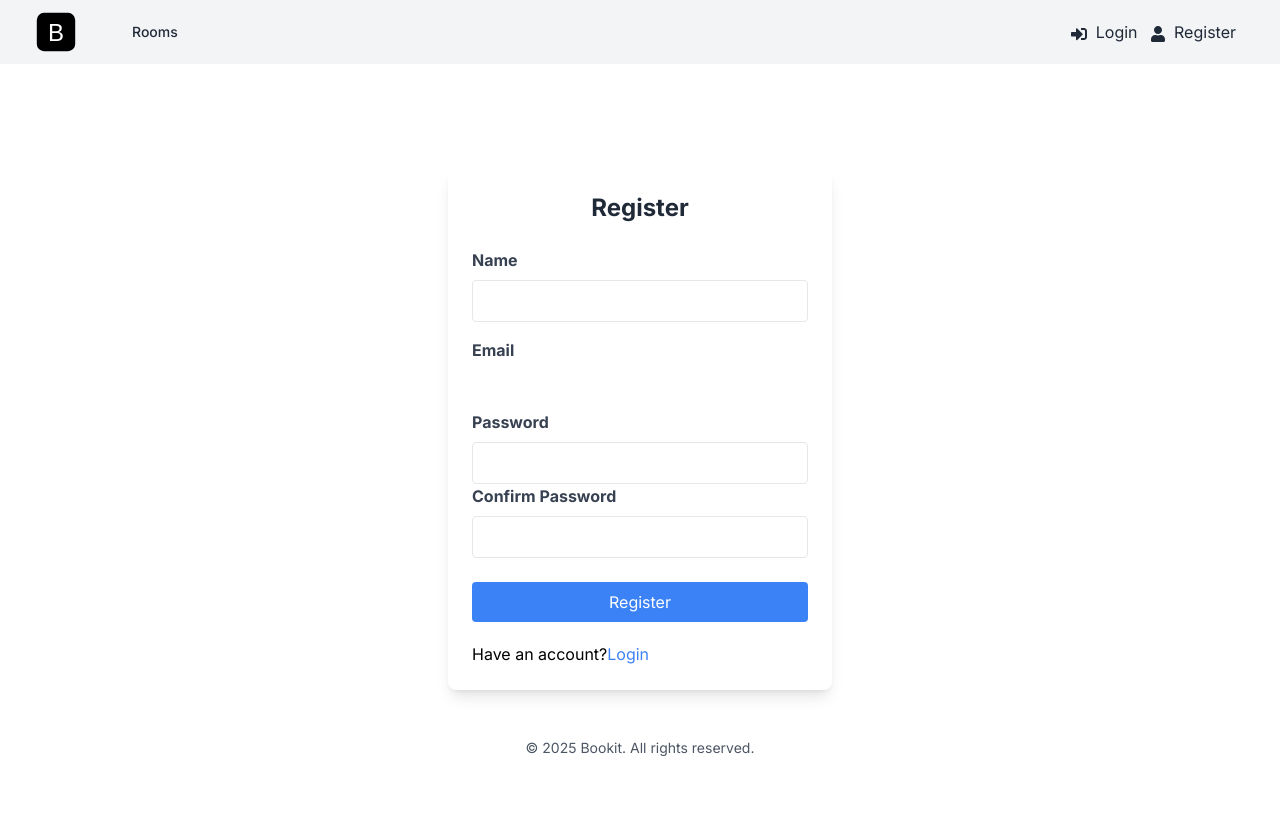
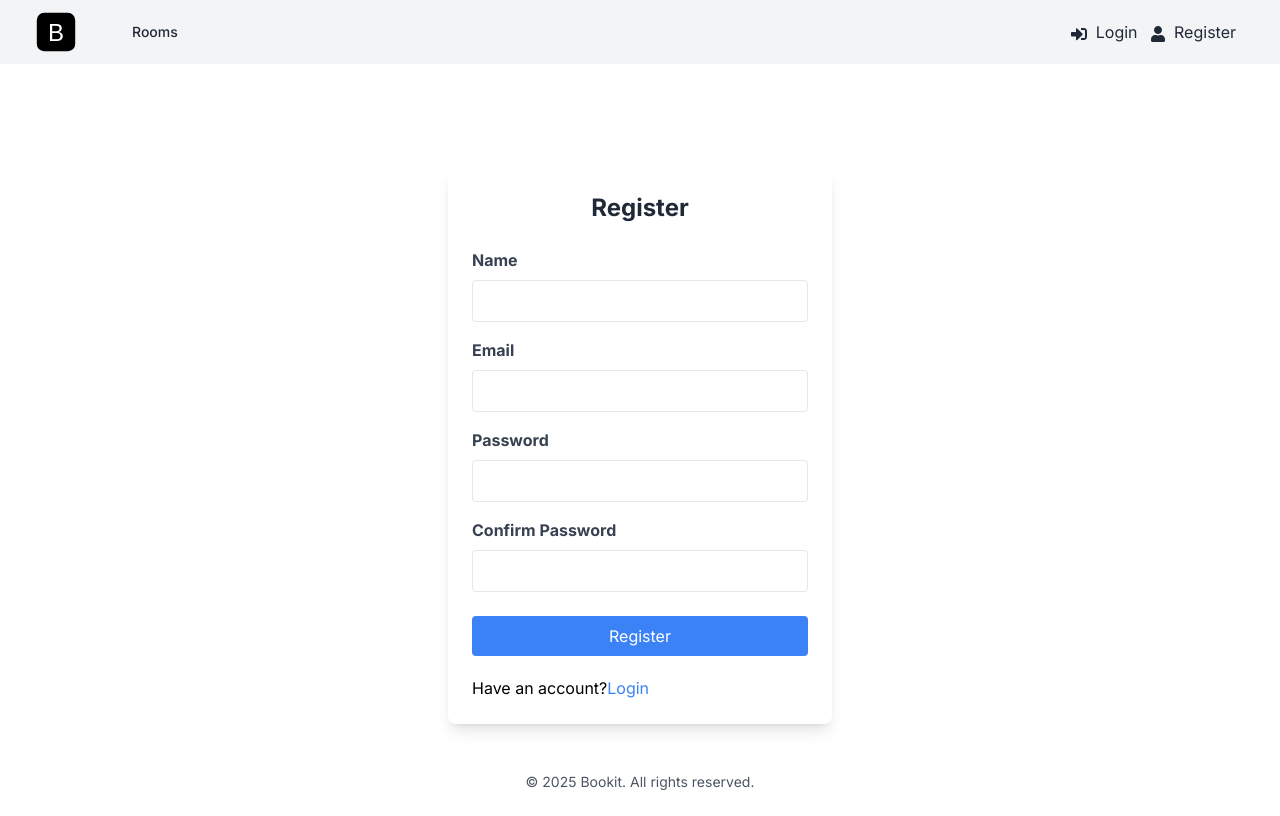
Before and after one commit to automation-andy101/bookit, a Next.js app: page /register in a window 1280 px wide. Built offline with nearby package versions, Linux system fonts and the light colour scheme; no server answers.

Commit message:
Corrected issue with register page containing classNameName

```diff
--- a/app/register/page.jsx
+++ b/app/register/page.jsx
@@ -50,12 +50,12 @@ const RegisterPage = () => {
                 type="email"
                 id="email"
                 name="email"
-                classNameName="border rounded w-full py-2 px-3"
+                className="border rounded w-full py-2 px-3"
                 required
               />
             </div>
 
-            <div classNameName="mb-4">
+            <div className="mb-4">
               <label htmlFor="password" className="block text-gray-700 font-bold mb-2"
                 >Password</label
               >
```
